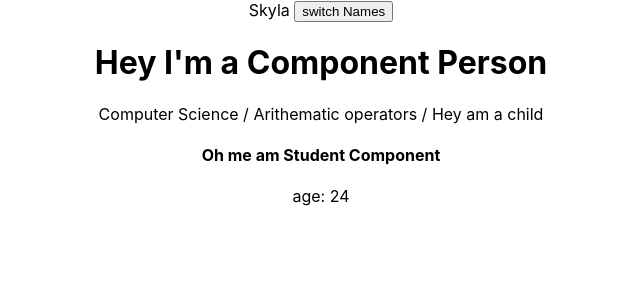
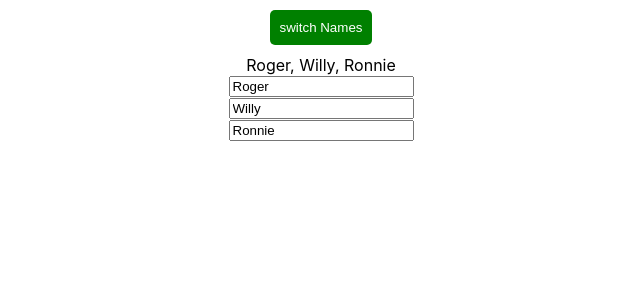
Before and after one commit to Namwanza/complete-react-practice, a React (Create React App) app: page / in a window 1280 px wide. Shown: the top 300 px of the page, without its empty margins (319-959 px from the left). Built offline with nearby package versions, Linux system fonts and the light colour scheme.

Commit message:
Manipulating states using React Hooks

```diff
--- a/package.json
+++ b/package.json
@@ -8,7 +8,8 @@
     "@testing-library/user-event": "^7.2.1",
     "react": "^16.13.1",
     "react-dom": "^16.13.1",
-    "react-scripts": "3.4.1"
+    "react-scripts": "3.4.1",
+    "styled-components": "^5.1.1"
   },
   "scripts": {
     "start": "react-scripts start",
--- a/src/App.css
+++ b/src/App.css
@@ -1,38 +1,3 @@
 .App {
   text-align: center;
 }
-
-.App-logo {
-  height: 40vmin;
-  pointer-events: none;
-}
-
-@media (prefers-reduced-motion: no-preference) {
-  .App-logo {
-    animation: App-logo-spin infinite 20s linear;
-  }
-}
-
-.App-header {
-  background-color: #282c34;
-  min-height: 100vh;
-  display: flex;
-  flex-direction: column;
-  align-items: center;
-  justify-content: center;
-  font-size: calc(10px + 2vmin);
-  color: white;
-}
-
-.App-link {
-  color: #61dafb;
-}
-
-@keyframes App-logo-spin {
-  from {
-    transform: rotate(0deg);
-  }
-  to {
-    transform: rotate(360deg);
-  }
-}
--- a/src/App.js
+++ b/src/App.js
@@ -1,32 +1,60 @@
-import React, { Component } from 'react';
+import React, { useState } from 'react';
 import './App.css';
-import Person from './Person/Person'
+import Person from './Person/Person';
+import styled from 'styled-components';
 
-class App extends Component {
-  state = {
-    name: "Skyla"
+const Button = styled.button `
+  padding: 10px;
+  background-color: ${props => props.alt = 'green'};
+  border-style: none;
+  color: white;
+  margin: 10px;
+  border-radius: 5px;
+
+  &:hover {
+    background-color: ${props => props.alt = 'red'}
+  }
+`;
+
+const App = () => {
+  const [name, stateChanged] = useState(['Roger', 'Willy', 'Ronnie']);
+  const [setButton, buttonChanged] = useState(false)
+
+  const nameChangedHandler = (event, index) => {
+    const displayPerson = [...name];
+    // console.log(displayPerson)
+    displayPerson[index] = event.target.value
+    stateChanged(displayPerson)
   }
 
-  nameChangedHandler = () => {
-    this.setState({
-      name: "Vanpretty"
-    })
+  const toggleButton = () => {
+    buttonChanged(!setButton)
   }
 
-  render () {
-    return (
-      <div className="App">
-        <span> {this.state.name} </span>
-        <button onClick = {this.nameChangedHandler} >switch Names</button>
+  let showPerson = null
+  if (!setButton) {
+    showPerson = <div>
+      <div>{name.join(', ')}</div>
+      {
+        name.map((p, id) =>
         <Person
-          assignment = "Computer Science"
-          homework = "Arithematic operators"
-        >
-          Hey am a child
-        </Person>
-      </div>
-    );
+          name = {p}
+          key = {id}
+          alt = {p}
+          change = {(event) => nameChangedHandler(event, id)}
+        />
+      )}
+    </div>
+  } else {
+    showPerson = null;
   }
+
+  return (
+    <div className="App">
+      <Button onClick={toggleButton}>switch Names</Button>
+      {showPerson}
+    </div>
+  );
 }
 
 export default App;
--- a/src/Person/Person.js
+++ b/src/Person/Person.js
@@ -1,14 +1,13 @@
 import React from 'react';
-import Student from '../Student/Student'
 
 const Person = (props) => {
     return (
       <div>
-         <h1>Hey I'm a Component Person</h1>
-         <span>{props.assignment}</span> /
-         <span> {props.homework} </span>/
-         <span> {props.children} </span>
-         <Student age = {24} />
+        <input
+            type = "text"
+            value = {props.name}
+            onChange = {props.change}
+        />
       </div>
     )
 }
--- a/src/Student/Student.js
+++ /dev/null
@@ -1,11 +0,0 @@
-import React from 'react';
-
-const Student = (props) => {
-    return (
-      <div>
-        <h4>Oh me am Student Component</h4>
-        age: {props.age}
-      </div>
-    )
-}
-export default Student;
```
Also changed, not shown: 1 other file (tests, documents, lock files or other folders).
